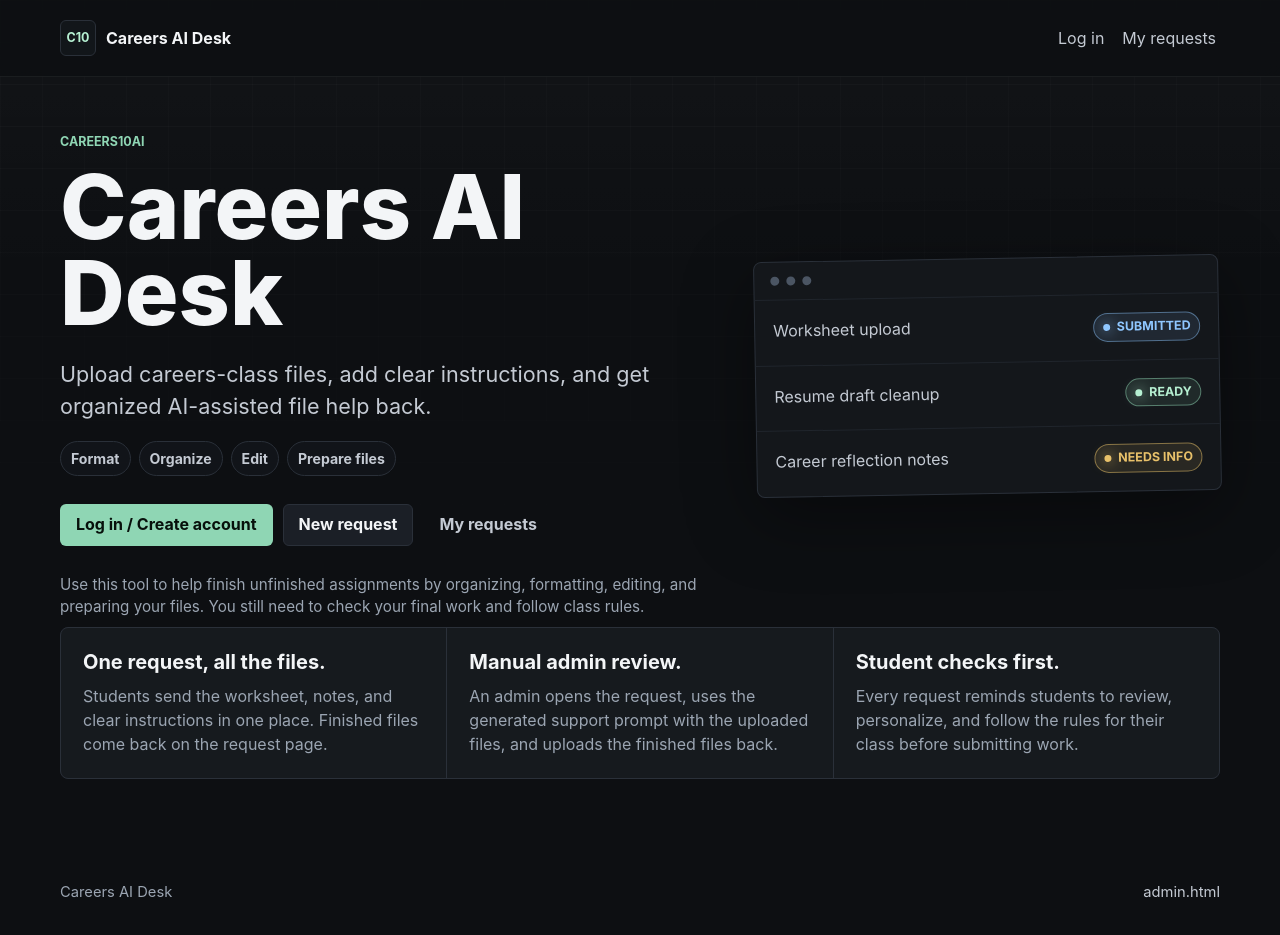
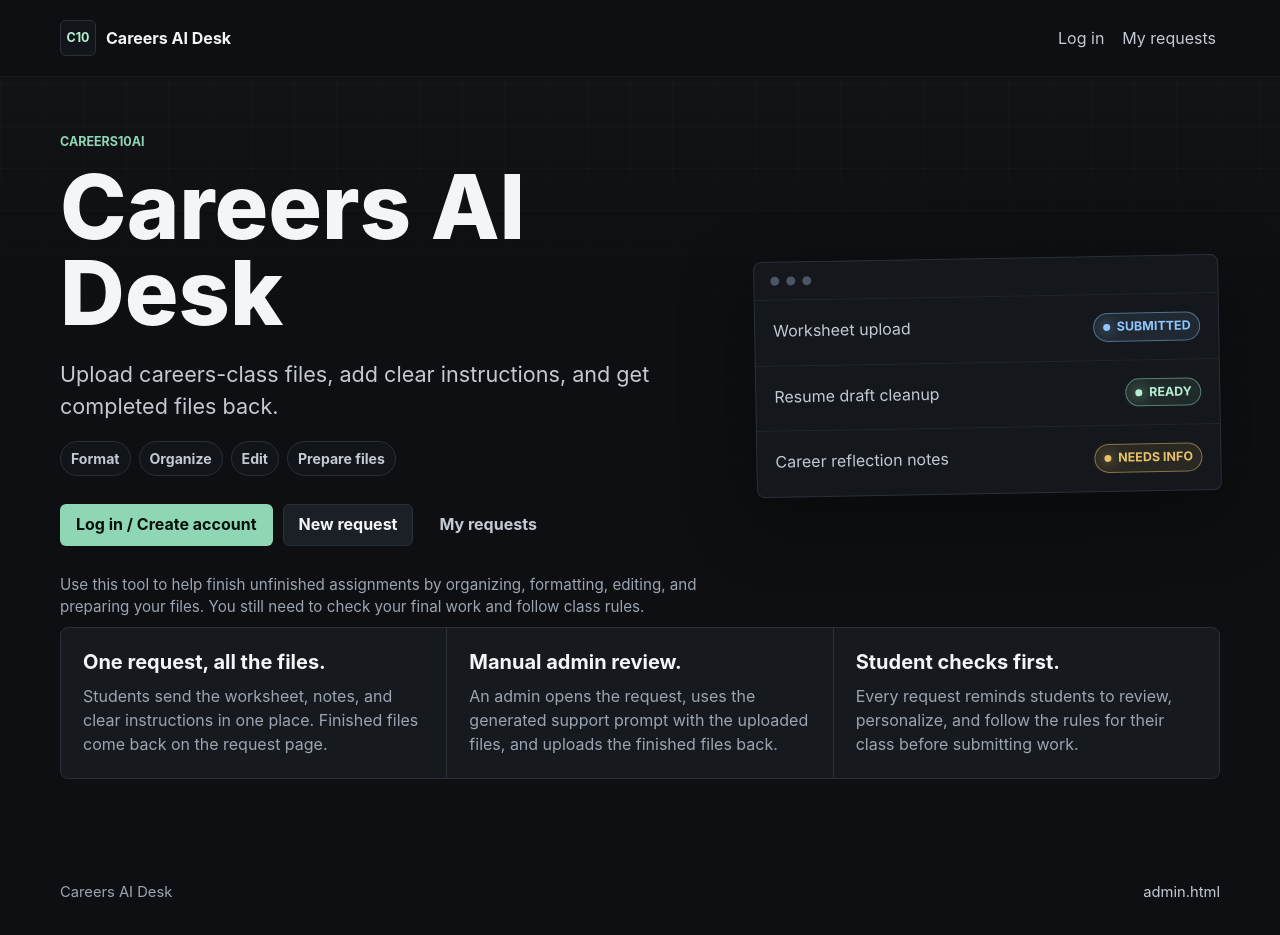
Before and after one commit to jlsp124/careers10ai, a plain HTML site: page docs/index.html in a window 1280 px wide. Drawn offline with Linux system fonts and the light colour scheme.

Commit message:
Update landing subtitle wording

```diff
--- a/docs/index.html
+++ b/docs/index.html
@@ -23,7 +23,7 @@
         <div class="hero-copy">
           <p class="eyebrow">careers10ai</p>
           <h1>Careers AI Desk</h1>
-          <p class="hero-subtitle">Upload careers-class files, add clear instructions, and get organized AI-assisted file help back.</p>
+          <p class="hero-subtitle">Upload careers-class files, add clear instructions, and get completed files back.</p>
           <div class="pill-row" aria-label="What this desk helps with">
             <span>Format</span>
             <span>Organize</span>
```
